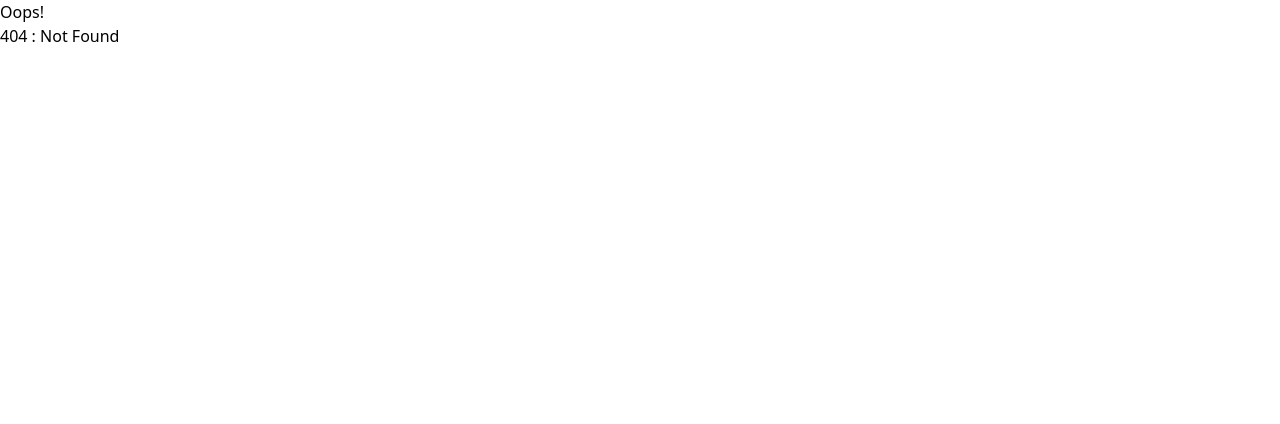
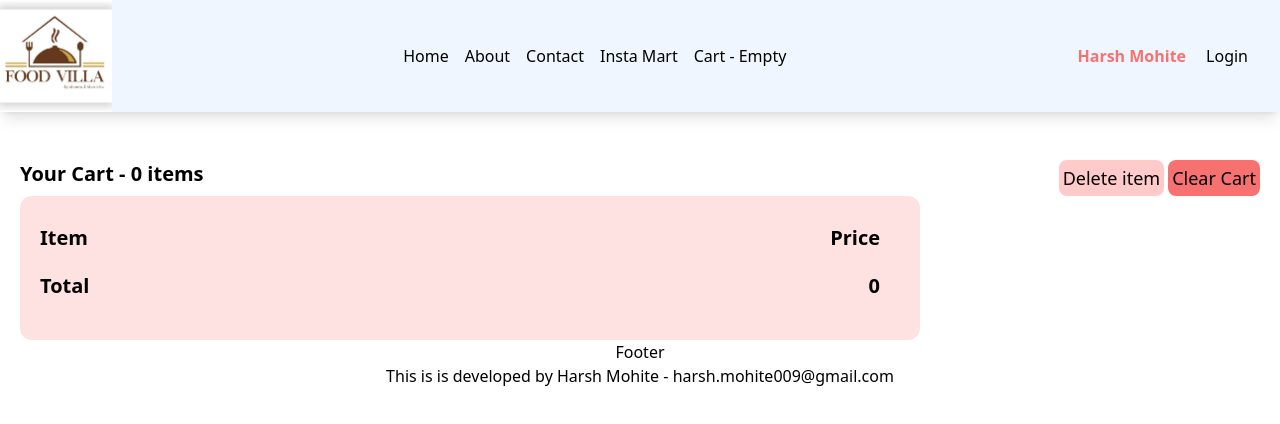
Before and after one commit to harsh-mohite-09/Namaste-React, a React (Vite) app: page /cart in a window 1280 px wide. Before the commit this address had no page. Shown: the top 424 px of the page. Built offline with nearby package versions, Linux system fonts and the light colour scheme.

Commit message:
added cart functionality

```diff
--- a/package.json
+++ b/package.json
@@ -16,8 +16,10 @@
     "tailwindcss": "^3.2.7"
   },
   "dependencies": {
+    "@reduxjs/toolkit": "^1.9.3",
     "react": "^18.2.0",
     "react-dom": "^18.2.0",
+    "react-redux": "^8.0.5",
     "react-router-dom": "^6.8.1"
   }
 }
--- a/src/App.js
+++ b/src/App.js
@@ -38,6 +38,10 @@ import { createBrowserRouter, RouterProvider, Outlet } from "react-router-dom";
 import ShimmerUI from "./components/Shimmer";
 
 import UserContext from "./utils/UserContext.js";
+import { Provider } from "react-redux";
+import store from "./utils/store";
+
+import Cart from "./components/Cart";
 
 // Chunking
 // Code Splitting
@@ -55,11 +59,13 @@ const AppLayout = () => {
   });
 
   return (
-    <UserContext.Provider value={{ user: user, setUser: setUser }}>
-      <Header />
-      <Outlet />
-      <Footer />
-    </UserContext.Provider>
+    <Provider store={store}>
+      <UserContext.Provider value={{ user: user, setUser: setUser }}>
+        <Header />
+        <Outlet />
+        <Footer />
+      </UserContext.Provider>
+    </Provider>
   );
 };
 
@@ -100,6 +106,10 @@ const appRouter = createBrowserRouter([
           </Suspense>
         ),
       },
+      {
+        path: "/cart",
+        element: <Cart />,
+      },
     ],
   },
 ]);
--- /dev/null
+++ b/src/components/Cart.js
@@ -0,0 +1,61 @@
+import { useSelector } from "react-redux";
+import { useDispatch } from "react-redux";
+import { removeItem, clearCart } from "../utils/cartSlice";
+import { IMG_SRC } from "../config";
+
+const Cart = () => {
+  const cartItems = useSelector((store) => store.cart.items);
+  //   console.log(cartItems);
+  const dispatch = useDispatch();
+  return (
+    <div className="ml-5">
+      <div className="flex justify-between">
+        <h1 className="font-bold text-xl">
+          Your Cart - {cartItems.length} items{" "}
+        </h1>
+        <div className="mr-5">
+          <button
+            className="font-normal text-lg bg-red-200 hover:bg-red-300 p-1 rounded-lg"
+            onClick={() => dispatch(removeItem())}
+          >
+            Delete item
+          </button>
+          <button
+            className="font-normal text-lg bg-red-400 hover:bg-red-600 ml-1 p-1 rounded-lg"
+            onClick={() => dispatch(clearCart())}
+          >
+            Clear Cart
+          </button>
+        </div>
+      </div>
+
+      <ol className="w-[900px] bg-red-100 p-5 rounded-xl">
+        <li className="my-2 flex w-full justify-between font-bold text-xl">
+          <div>Item</div>
+          <div className="mr-5">Price</div>
+        </li>
+        {cartItems.map((item) => (
+          <li className="my-2 flex w-full justify-between items-center">
+            <div className="flex items-center">
+              <img
+                src={IMG_SRC + item.cloudinaryImageId}
+                alt="food item"
+                className="w-[150px] h-[100px] rounded-lg object-cover"
+              />
+              <div className="ml-2 text-xl">{item.name}</div>
+            </div>
+            <div className="mr-5 text-lg">{item.price / 100}</div>
+          </li>
+        ))}
+        <li className="my-5 flex w-full justify-between font-bold text-xl">
+          <div>Total</div>
+          <div className="mr-5">
+            {cartItems.reduce((acc, el) => acc + el.price / 100, 0)}
+          </div>
+        </li>
+      </ol>
+    </div>
+  );
+};
+
+export default Cart;
--- a/src/components/Header.js
+++ b/src/components/Header.js
@@ -1,4 +1,5 @@
 import { useState, useContext } from "react";
+import { useSelector } from "react-redux";
 import { Link } from "react-router-dom";
 import Logo from "../assets/img/logo.jpg";
 import UserContext from "../utils/UserContext";
@@ -14,8 +15,10 @@ const Header = () => {
 
   const { user } = useContext(UserContext);
 
+  const cartItems = useSelector((store) => store.cart.items);
+
   return (
-    <div className="flex justify-between items-center bg-orange-200 shadow-lg sm:bg-blue-50">
+    <div className="flex justify-between items-center bg-orange-200 shadow-lg sm:bg-blue-50 mb-12">
       <Title />
       <div className="nav-items">
         <ul className="flex justify-between">
@@ -31,7 +34,11 @@ const Header = () => {
           <li className="px-2 hover:font-bold hover:text-red-500">
             <Link to="/instamart">Insta Mart</Link>
           </li>
-          <li className="px-2">Cart</li>
+          <li className="px-2 hover:font-bold">
+            <Link to="/cart">
+              Cart - {cartItems.length ? `${cartItems.length} items` : "Empty"}
+            </Link>
+          </li>
         </ul>
       </div>
       <div className="flex">
--- a/src/components/RestaurantMenu.js
+++ b/src/components/RestaurantMenu.js
@@ -1,24 +1,32 @@
 // import { useEffect, useState } from "react";
+import { useDispatch } from "react-redux";
 import { useParams } from "react-router-dom";
 import { IMG_SRC } from "../config";
+import { addItem } from "../utils/cartSlice";
 import useRestaurant from "../utils/useRestaurant";
 
 const RestaurantMenu = () => {
   const { id } = useParams();
   const restaurantInfo = useRestaurant(id);
 
+  const dispatch = useDispatch();
+
+  // const handleAddItem = () => {
+  //   dispatch(addItem("grapes"));
+  // };
+
   return !restaurantInfo ? (
     <h1>Loading...</h1>
   ) : (
-    <div className="restaurant-info">
-      <div className="restaurant-overview">
+    <div className="flex justify-start">
+      <div className="w-[400px] h-fit mr-24 rounded-2xl p-3 bg-red-100">
         <h1 className="text-2xl font-bold mb-5">
           Restaurant: {restaurantInfo.name}
         </h1>
         <img
           alt="Image"
           src={IMG_SRC + restaurantInfo.cloudinaryImageId}
-          className="restaurant-img"
+          className="w-full rounded-xl"
         ></img>
         <h3>Area: {restaurantInfo?.area}</h3>
         <h3>City: {restaurantInfo?.city}</h3>
@@ -26,12 +34,20 @@ const RestaurantMenu = () => {
         <h3>Cost: {restaurantInfo?.costForTwoMsg}</h3>
       </div>
       <div>
-        <h2>Menu</h2>
-        <ol className="menu-list">
+        <h2 className="font-bold text-xl">Menu</h2>
+        <ol className="h-4/6 overflow-hidden">
           {Object.values(restaurantInfo?.menu?.items).map((item) => (
-            <li className="menu-item" key={item.id}>
-              {item.name}
-            </li>
+            <div className="flex">
+              <li className="py-2 my-3 w-64" key={item.id}>
+                {item.name}
+              </li>
+              <button
+                className="p-2 m-3 bg-green-100 hover:bg-green-400 h-10"
+                onClick={() => dispatch(addItem(item))}
+              >
+                Add Item
+              </button>
+            </div>
           ))}
         </ol>
       </div>
--- /dev/null
+++ b/src/utils/cartSlice.js
@@ -0,0 +1,23 @@
+import { createSlice } from "@reduxjs/toolkit";
+
+const cartSlice = createSlice({
+  name: "cart",
+  initialState: {
+    items: [],
+  },
+  reducers: {
+    addItem: (state, action) => {
+      state.items.push(action.payload);
+    },
+    removeItem: (state, action) => {
+      state.items.pop();
+    },
+    clearCart: (state) => {
+      state.items = [];
+    },
+  },
+});
+
+export const { addItem, removeItem, clearCart } = cartSlice.actions;
+
+export default cartSlice.reducer;
--- /dev/null
+++ b/src/utils/store.js
@@ -0,0 +1,10 @@
+import { configureStore } from "@reduxjs/toolkit";
+import cartSlice from "./cartSlice";
+
+const store = configureStore({
+  reducer: {
+    cart: cartSlice,
+  },
+});
+
+export default store;
```
Also changed, not shown: 1 other file (tests, documents, lock files or other folders).
